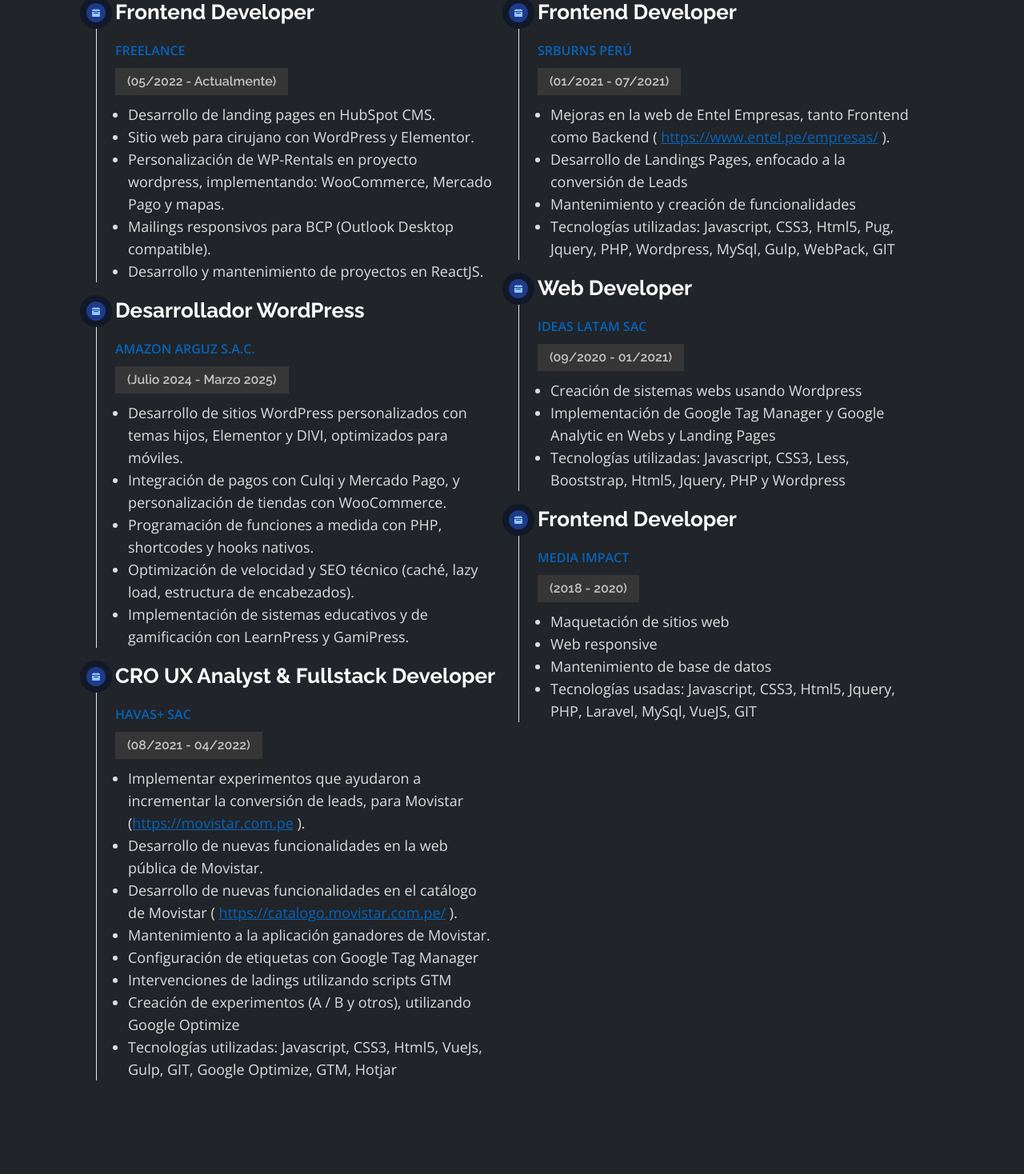
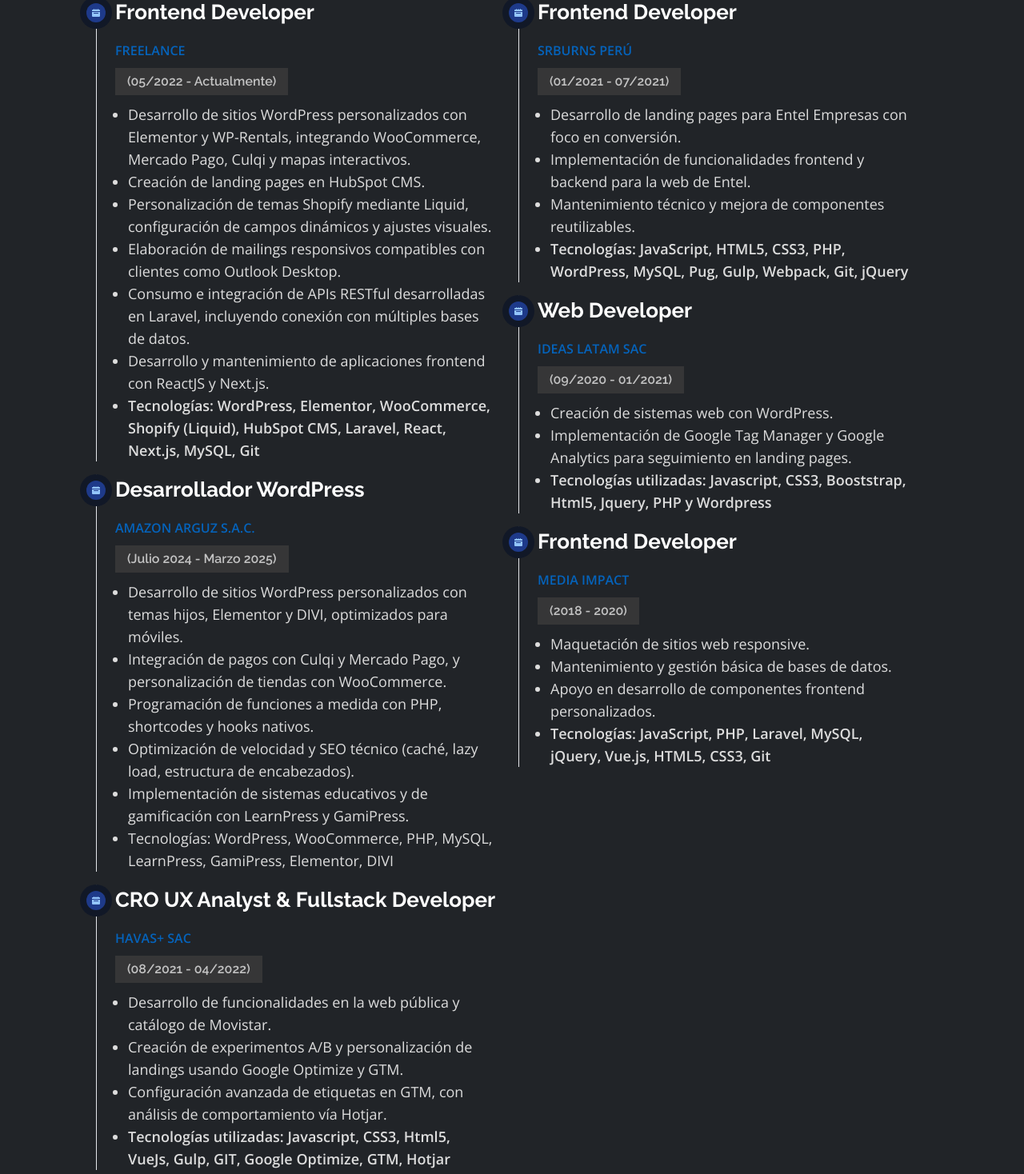
Before and after one commit to joanC0492/my-portfolio, a Next.js app: page / in a window 1280 px wide. Shown: the part 1740-3208 px from the top of the page at 80% size. Built offline with nearby package versions, Linux system fonts and the light colour scheme.

Commit message:
Ajustar estilo de la lista de habilidades en HomeAbout para que el último elemento ocupe la mitad del ancho en pantallas medianas y mejorar la legibilidad del código en portfolio.data.ts

```diff
--- a/src/app/(pages)/home/_components/sections/HomeAbout.tsx
+++ b/src/app/(pages)/home/_components/sections/HomeAbout.tsx
@@ -63,7 +63,7 @@
                 className="mt-4 text-[26px] text-jc-dark-4"
               />
 
-              <ul className="flex flex-wrap [&_li:last-child]:w-full">
+              <ul className="flex flex-wrap [&_li:last-child]:w-full md:[&>li:last-child]:w-1/2">
                 {dataSkills.map((skillCategory) => (
                   <li key={skillCategory.id} className="w-1/2 | md:flex-1">
                     <div className="inline-flex gap-1 items-center mt-5">
--- a/src/app/(pages)/home/_data/portfolio.data.ts
+++ b/src/app/(pages)/home/_data/portfolio.data.ts
@@ -1,6 +1,13 @@
 import { IDataProjects, IDataRrss, IDataSkills, IResume } from "../_domain";
 import { FaLinkedinIn, FaGithub, FaWhatsapp } from "react-icons/fa";
-import { MdDeveloperMode, MdDns, MdEmail, MdLaptopMac, MdSettings, MdTerminal } from "react-icons/md";
+import {
+  MdDeveloperMode,
+  MdDns,
+  MdEmail,
+  MdLaptopMac,
+  MdSettings,
+  MdTerminal,
+} from "react-icons/md";
 import { MdOutlineEmail } from "react-icons/md";
 
 export const dataRrss: IDataRrss[] = [
@@ -132,11 +139,13 @@
     company: "FREELANCE",
     period: "(05/2022 - Actualmente)",
     experienceList: [
-      `Desarrollo de landing pages en HubSpot CMS.`,
-      `Sitio web para cirujano con WordPress y Elementor.`,
-      `Personalización de WP-Rentals en proyecto wordpress, implementando: WooCommerce, Mercado Pago y mapas.`,
-      `Mailings responsivos para BCP (Outlook Desktop compatible).`,
-      `Desarrollo y mantenimiento de proyectos en ReactJS.`,
+      `Desarrollo de sitios WordPress personalizados con Elementor y WP-Rentals, integrando WooCommerce, Mercado Pago, Culqi y mapas interactivos.`,
+      `Creación de landing pages en HubSpot CMS.`,
+      `Personalización de temas Shopify mediante Liquid, configuración de campos dinámicos y ajustes visuales.`,
+      `Elaboración de mailings responsivos compatibles con clientes como Outlook Desktop.`,
+      `Consumo e integración de APIs RESTful desarrolladas en Laravel, incluyendo conexión con múltiples bases de datos.`,
+      `Desarrollo y mantenimiento de aplicaciones frontend con ReactJS y Next.js.`,
+      `<span class="font-bold">Tecnologías: WordPress, Elementor, WooCommerce, Shopify (Liquid), HubSpot CMS, Laravel, React, Next.js, MySQL, Git</span>`,
     ],
   },
   {
@@ -150,6 +159,7 @@
       `Programación de funciones a medida con PHP, shortcodes y hooks nativos.`,
       `Optimización de velocidad y SEO técnico (caché, lazy load, estructura de encabezados).`,
       `Implementación de sistemas educativos y de gamificación con LearnPress y GamiPress.`,
+      `Tecnologías: WordPress, WooCommerce, PHP, MySQL, LearnPress, GamiPress, Elementor, DIVI`,
     ],
   },
   {
@@ -158,14 +168,10 @@
     company: "HAVAS+ SAC",
     period: "(08/2021 - 04/2022)",
     experienceList: [
-      `Implementar experimentos que ayudaron a incrementar la conversión de leads, para Movistar (<a href="https://www.movistar.com.pe/" target="_blank" rel="noopener">https://movistar.com.pe</a> ).`,
-      `Desarrollo de nuevas funcionalidades en la web pública de Movistar.`,
-      `Desarrollo de nuevas funcionalidades en el catálogo de Movistar ( <a href="https://catalogo.movistar.com.pe/" target="_blank" rel="noopener">https://catalogo.movistar.com.pe/</a> ).`,
-      `Mantenimiento a la aplicación ganadores de Movistar.`,
-      `Configuración de etiquetas con Google Tag Manager`,
-      `Intervenciones de ladings utilizando scripts GTM`,
-      `Creación de experimentos (A / B y otros), utilizando Google Optimize`,
-      `Tecnologías utilizadas: Javascript, CSS3, Html5, VueJs, Gulp, GIT, Google Optimize, GTM, Hotjar`,
+      `Desarrollo de funcionalidades en la web pública y catálogo de Movistar.`,
+      `Creación de experimentos A/B y personalización de landings usando Google Optimize y GTM.`,
+      `Configuración avanzada de etiquetas en GTM, con análisis de comportamiento vía Hotjar.`,
+      `<span class="font-bold">Tecnologías utilizadas: Javascript, CSS3, Html5, VueJs, Gulp, GIT, Google Optimize, GTM, Hotjar</span>`,
     ],
   },
   {
@@ -174,10 +180,10 @@
     company: "SRBURNS PERÚ",
     period: "(01/2021 - 07/2021)",
     experienceList: [
-      `Mejoras en la web de Entel Empresas, tanto Frontend como Backend ( <a href="https://www.entel.pe/empresas/" target="_blank" rel="noopener">https://www.entel.pe/empresas/</a> ).`,
-      `Desarrollo de Landings Pages, enfocado a la conversión de Leads`,
-      `Mantenimiento y creación de funcionalidades`,
-      `Tecnologías utilizadas: Javascript, CSS3, Html5, Pug, Jquery, PHP, Wordpress, MySql, Gulp, WebPack, GIT`,
+      `Desarrollo de landing pages para Entel Empresas con foco en conversión.`,
+      `Implementación de funcionalidades frontend y backend para la web de Entel.`,
+      `Mantenimiento técnico y mejora de componentes reutilizables.`,
+      `<span class="font-bold">Tecnologías: JavaScript, HTML5, CSS3, PHP, WordPress, MySQL, Pug, Gulp, Webpack, Git, jQuery</span>`,
     ],
   },
   {
@@ -186,9 +192,9 @@
     company: "IDEAS LATAM SAC",
     period: "(09/2020 - 01/2021)",
     experienceList: [
-      `Creación de sistemas webs usando Wordpress`,
-      `Implementación de Google Tag Manager y Google Analytic en Webs y Landing Pages`,
-      `Tecnologías utilizadas: Javascript, CSS3, Less, Booststrap, Html5, Jquery, PHP y Wordpress`,
+      `Creación de sistemas web con WordPress.`,
+      `Implementación de Google Tag Manager y Google Analytics para seguimiento en landing pages.`,
+      `<span class="font-bold">Tecnologías utilizadas: Javascript, CSS3, Booststrap, Html5, Jquery, PHP y Wordpress</span>`,
     ],
   },
   {
@@ -197,10 +203,10 @@
     company: "MEDIA IMPACT",
     period: "(2018 - 2020)",
     experienceList: [
-      `Maquetación de sitios web`,
-      `Web responsive`,
-      `Mantenimiento de base de datos`,
-      `Tecnologías usadas: Javascript, CSS3, Html5, Jquery, PHP, Laravel, MySql, VueJS, GIT`,
+      `Maquetación de sitios web responsive.`,
+      `Mantenimiento y gestión básica de bases de datos.`,
+      `Apoyo en desarrollo de componentes frontend personalizados.`,
+      `<span class="font-bold">Tecnologías: JavaScript, PHP, Laravel, MySQL, jQuery, Vue.js, HTML5, CSS3, Git</span>`,
     ],
   },
 ];
```
